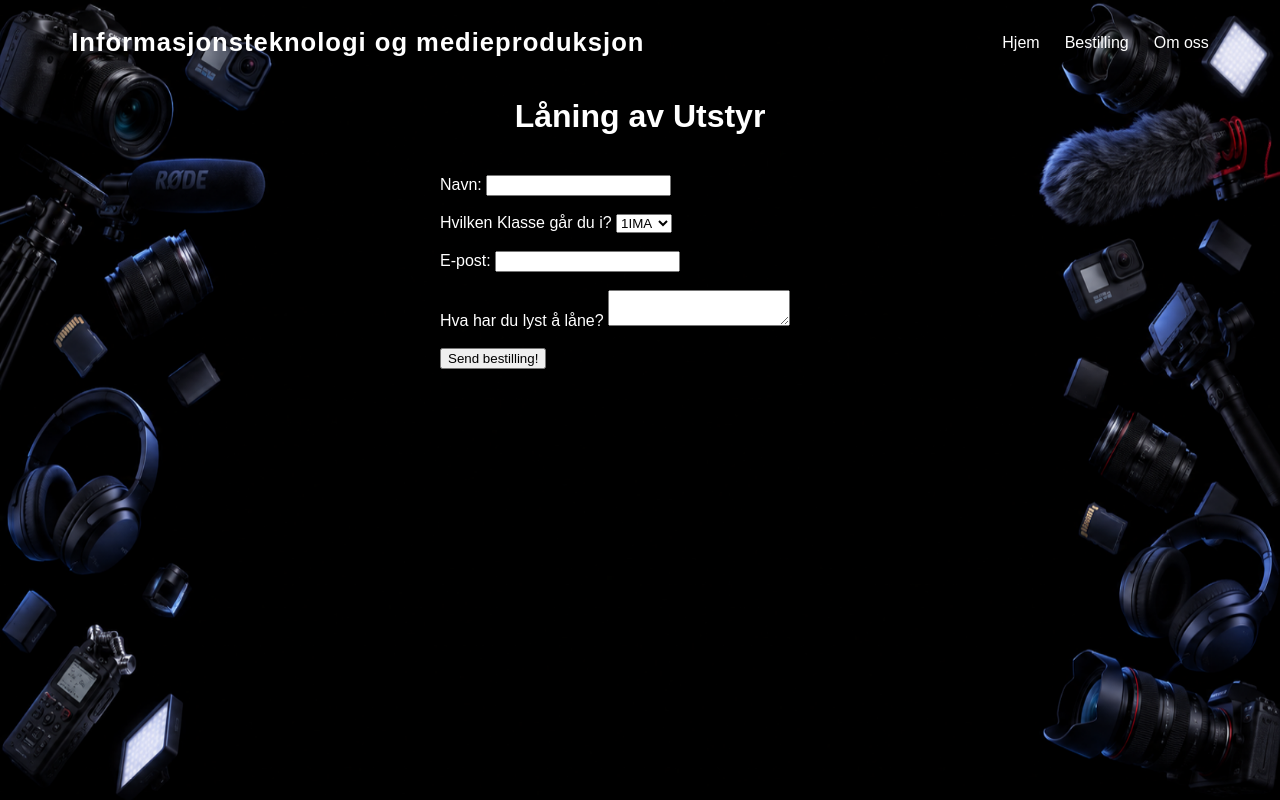
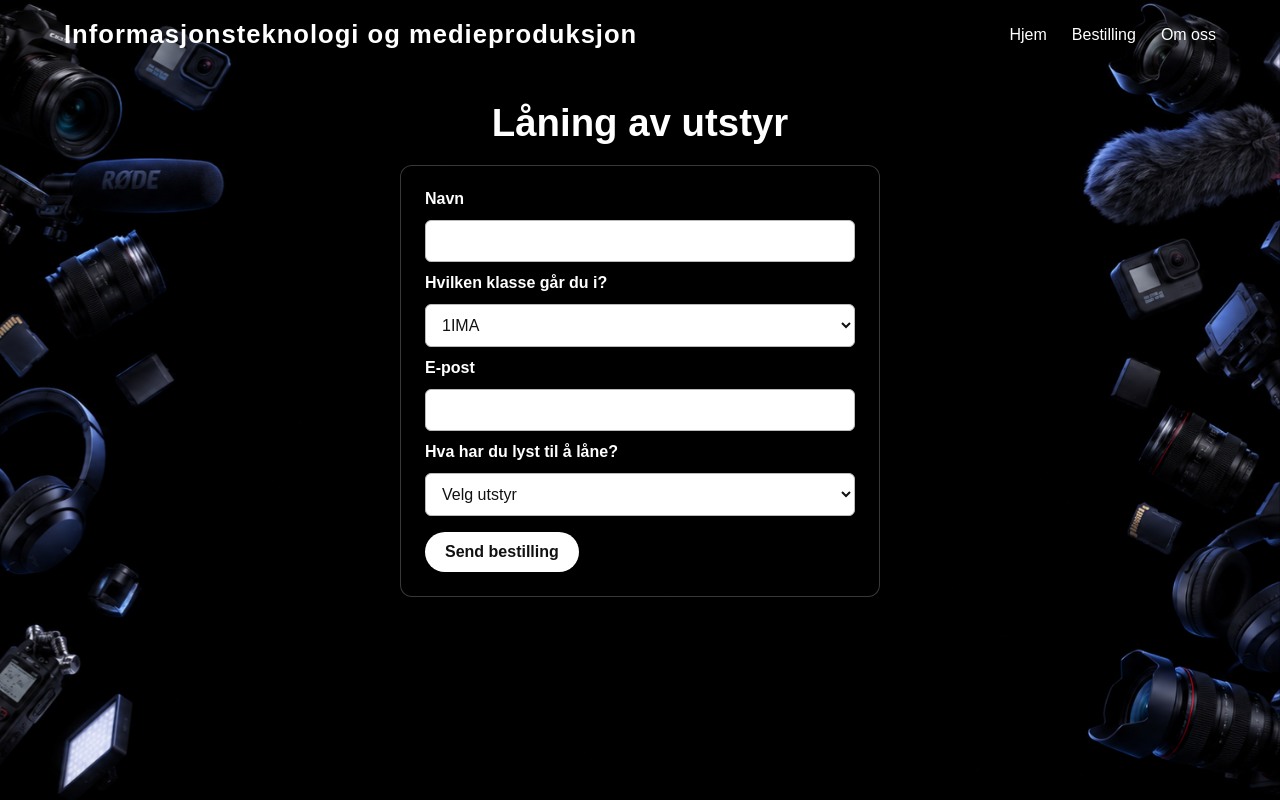
Before and after one commit to Ladiesman182/Oppdrag1, a Flask app: page /bestilling in a window 1280 px wide. Run offline with Flask 3, Linux system fonts and the light colour scheme.

Commit message:
fiksa små ting

```diff
--- a/app.py
+++ b/app.py
@@ -17,14 +17,14 @@ def bestilling():
         navn = request.form["navn"]
         klasse = request.form["Klasse"]
         epost = request.form["epost"]
-        kommentar = request.form["kommentar"]
+        produkter = request.form["produkter"]
 
         return render_template(
             "resultat.html",
             navn=navn,
             epost=epost,
-            kommentar=kommentar,
-            klasse=klasse
+            klasse=klasse,
+            produkter=produkter
         )
 
     return render_template("bestilling.html")
--- a/static/css/2.css
+++ b/static/css/2.css
@@ -1,4 +1,10 @@
+* {
+    box-sizing: border-box;
+}
+
 body {
+    min-height: 100vh;
+    margin: 0;
     background: #000;
     color: #fff;
     font-family: Arial, Helvetica, sans-serif;
@@ -9,21 +15,71 @@ body {
     inset: 0;
     width: 100%;
     height: 100%;
-    object-fit: fill;
+    object-fit: cover;
     z-index: -1;
+    pointer-events: none;
 }
 
-form {
-    position: relative;
-    z-index: 1;
-    padding: 20px;
-    margin: 0 auto;
-    width: 400px;
+.bestilling {
+    width: min(100% - 32px, 480px);
+    margin: 32px auto 56px;
 }
 
 h1 {
+    margin: 0 0 20px;
     text-align: center;
-    margin-bottom: 20px;
+    font-size: clamp(1.8rem, 5vw, 2.4rem);
+}
+
+.bestilling form {
+    position: relative;
+    z-index: 1;
+    display: grid;
+    gap: 12px;
+    padding: 24px;
+    border: 1px solid rgba(255, 255, 255, 0.22);
+    border-radius: 12px;
+    background: rgba(0, 0, 0, 0.72);
+}
+
+.bestilling label {
+    font-weight: 600;
+}
+
+.bestilling input,
+.bestilling select,
+.bestilling textarea {
+    width: 100%;
+    padding: 11px 12px;
+    border: 1px solid #bbb;
+    border-radius: 6px;
+    background: #fff;
+    color: #111;
+    font: inherit;
+}
+
+.bestilling textarea {
+    min-height: 100px;
+    resize: vertical;
+}
+
+.bestilling button {
+    justify-self: start;
+    margin-top: 4px;
+    padding: 11px 20px;
+    border: 0;
+    border-radius: 999px;
+    background: #fff;
+    color: #111;
+    font: inherit;
+    font-weight: 700;
+    cursor: pointer;
+    transition: background 0.2s ease, transform 0.2s ease;
+}
+
+.bestilling button:hover {
+    background: #e2e2e2;
+    transform: translateY(-2px);
 }
 
 .navbar {
--- a/static/css/3.css
+++ b/static/css/3.css
@@ -64,8 +64,13 @@ body {
     flex-direction: column;
     align-items: center;
     justify-content: center;
+    gap: 20px;
     text-align: center;
     padding: 80px 24px;
+}
+
+.eyebrow {
+    margin: 0;
 }
 
 .Knapp {
--- a/templates/bestilling.html
+++ b/templates/bestilling.html
@@ -23,42 +23,49 @@
         </nav>
     </header>
 
-    <h1>Låning av Utstyr</h1>
+    <main class="bestilling">
+        <h1>Låning av utstyr</h1>
 
-    <form method="POST" action="{{ url_for('bestilling') }}">
-        <label>Navn:</label>
-        <input type="text" name="navn" required>
+        <form method="POST" action="{{ url_for('bestilling') }}">
+            <label for="navn">Navn</label>
+            <input type="text" id="navn" name="navn" required>
 
-        <br><br>
+            <label for="klasse">Hvilken klasse går du i?</label>
+            <select id="klasse" name="Klasse" required>
+                <option value="1IMA">1IMA</option>
+                <option value="1IMB">1IMB</option>
+                <option value="1IMC">1IMC</option>
+                <option value="1IMD">1IMD</option>
+                <option value="1IME">1IME</option>
+                <option value="1IMF">1IMF</option>
+                <option value="2IMM">2IMM</option>
+                <option value="3IMM">3IMM</option>
+            </select>
 
-        <label>Hvilken Klasse går du i?</label>
-        <select tabindex="1" name="Klasse">
-            <option value="volvo">1IMA</option>
-            <option value="volvo">1IMB</option>
-            <option value="volvo">1IMC</option>
-            <option value="volvo">1IMD</option>
-            <option value="volvo">1IME</option>
-            <option value="volvo">1IMF</option>
-            <option value="volvo">2IMM</option>
-            <option value="volvo">3IMM</option>>
-        </select>
+            <label for="epost">E-post</label>
+            <input type="email" id="epost" name="epost" required>
 
+            <label for="produkter">Hva har du lyst til å låne?</label>
+            <select id="produkter" name="produkter" required>
+                <option value="" disabled selected>Velg utstyr</option>
+                <option value="Kamera">Kamera</option>
+                <option value="Videokamera">Videokamera</option>
+                <option value="GoPro">GoPro</option>
+                <option value="Batterier">Batterier</option>
+                <option value="Trådløs mikrofon">Trådløs mikrofon</option>
+                <option value="Myggmikrofon">Myggmikrofon</option>
+                <option value="Shotgun-mikrofon">Shotgun-mikrofon</option>
+                <option value="USB-mikrofon">USB-mikrofon</option>
+                <option value="Minnekort">Minnekort</option>
+                <option value="Kameraveske">Kameraveske</option>
+                <option value="Green screen">Green screen</option>
+                <option value="Hodetelefoner">Hodetelefoner</option>
+                <option value="Kabler og adaptere">Kabler og adaptere</option>
+            </select>
 
-        <br><br>
-
-
-        <label>E-post:</label>
-        <input type="email" name="epost" required>
-
-        <br><br>
-
-        <label>Hva har du lyst å låne?</label>
-        <textarea name="kommentar"></textarea>
-
-        <br><br>
-
-        <button type="submit">Send bestilling!</button>
-    </form>
+            <button type="submit">Send bestilling</button>
+        </form>
+    </main>
 
     <img class="Main1_img" src="{{ url_for('static', filename='bilder/BILDE1.png') }}" alt="Utstyr til låning">
 
```
Also changed, not shown: templates/resultat.html (+10 -5 lines).
